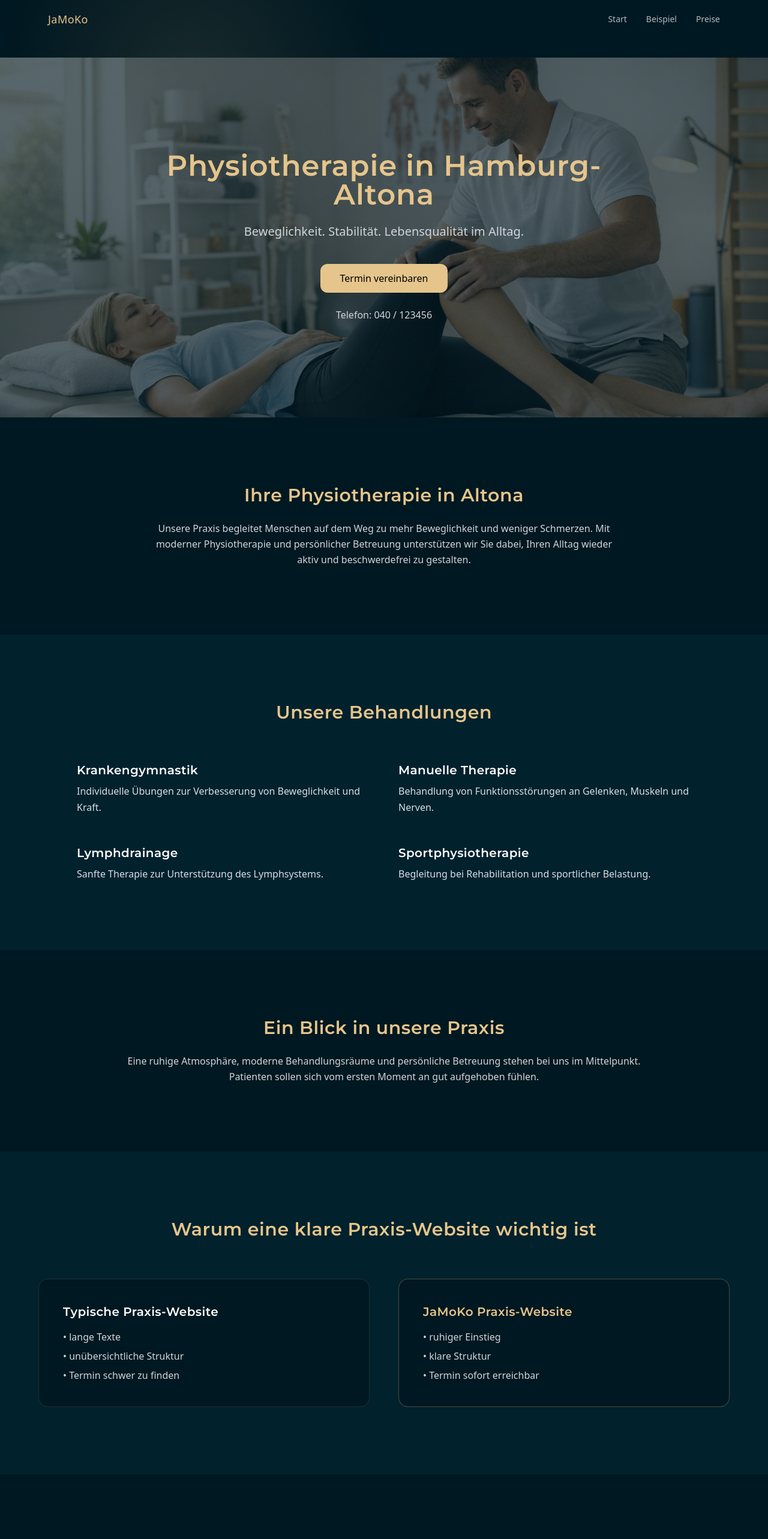
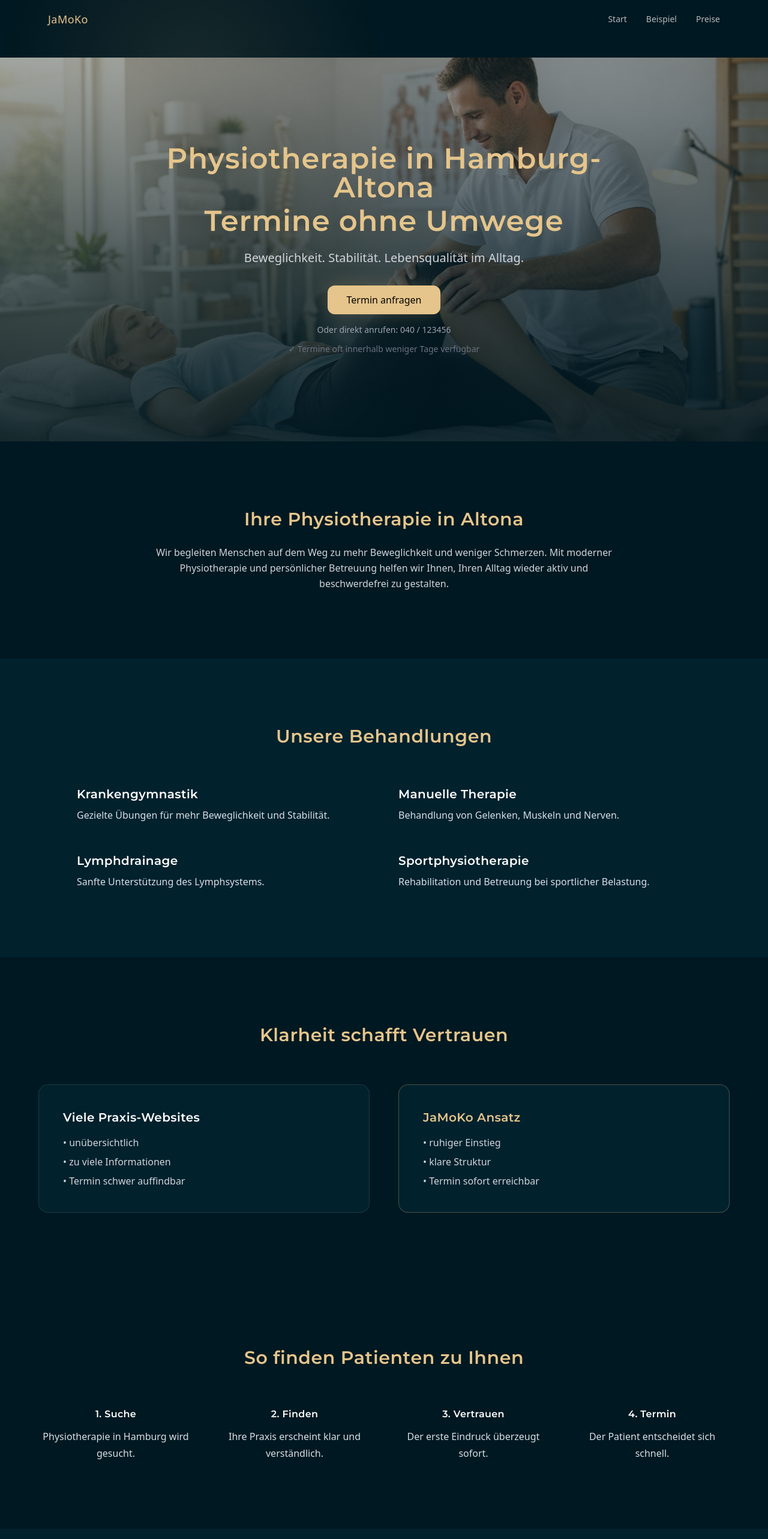
Before and after one commit to Jamoko112026/Jamoko-v1, a React (Vite) app: page /physio in a window 1280 px wide. Shown: the top 2566 px of the page at 60% size. Built offline with nearby package versions, Linux system fonts and the light colour scheme.

Commit message:
Physio Demo final

```diff
--- a/src/pages/PhysioDemo.tsx
+++ b/src/pages/PhysioDemo.tsx
@@ -3,7 +3,7 @@ export default function PhysioDemo() {
     <main className="w-full bg-[#001821] text-white">
 
       {/* HERO */}
-      <section className="relative min-h-[75vh] flex items-center justify-center text-center px-6 overflow-hidden">
+      <section className="relative min-h-[80vh] flex items-center justify-center text-center px-6 overflow-hidden">
 
         <img
           src="/physio/physio_hero.jpg"
@@ -11,24 +11,35 @@ export default function PhysioDemo() {
           className="absolute inset-0 w-full h-full object-cover"
         />
 
-        <div className="absolute inset-0 bg-[#001821]/65"></div>
+        {/* Overlay + Blickführung */}
+        <div className="absolute inset-0 bg-gradient-to-b from-[#001821]/40 via-[#001821]/70 to-[#001821]/90"></div>
+
+        {/* JaMoKo Glow */}
+        <div className="absolute inset-0 pointer-events-none bg-[radial-gradient(circle_at_top_left,rgba(229,197,139,0.15),transparent_60%)]"></div>
 
         <div className="relative z-10 max-w-3xl">
 
-          <h1 className="text-4xl md:text-5xl font-light mb-6">
+          <h1 className="text-4xl md:text-5xl font-light mb-6 leading-tight">
             Physiotherapie in Hamburg-Altona
+            <span className="block text-jamoko-gold mt-2">
+              Termine ohne Umwege
+            </span>
           </h1>
 
-          <p className="text-lg md:text-xl text-gray-300 mb-10">
+          <p className="text-lg md:text-xl text-gray-300 mb-8">
             Beweglichkeit. Stabilität. Lebensqualität im Alltag.
           </p>
 
-          <button className="px-8 py-3 rounded-xl bg-jamoko-gold text-black font-medium hover:opacity-90 transition">
-            Termin vereinbaren
+          <button className="px-8 py-3 rounded-xl bg-jamoko-gold text-black font-medium hover:opacity-90 transition shadow-[0_0_30px_rgba(229,197,139,0.25)]">
+            Termin anfragen
           </button>
 
-          <p className="mt-6 text-gray-300">
-            Telefon: 040 / 123456
+          <p className="mt-4 text-gray-400 text-sm">
+            Oder direkt anrufen: 040 / 123456
+          </p>
+
+          <p className="mt-3 text-gray-500 text-sm">
+            ✓ Termine oft innerhalb weniger Tage verfügbar
           </p>
 
         </div>
@@ -45,10 +56,9 @@ export default function PhysioDemo() {
           </h2>
 
           <p className="text-gray-300 leading-relaxed">
-            Unsere Praxis begleitet Menschen auf dem Weg zu mehr Beweglichkeit
-            und weniger Schmerzen. Mit moderner Physiotherapie und persönlicher
-            Betreuung unterstützen wir Sie dabei, Ihren Alltag wieder aktiv
-            und beschwerdefrei zu gestalten.
+            Wir begleiten Menschen auf dem Weg zu mehr Beweglichkeit und weniger Schmerzen.
+            Mit moderner Physiotherapie und persönlicher Betreuung helfen wir Ihnen,
+            Ihren Alltag wieder aktiv und beschwerdefrei zu gestalten.
           </p>
 
         </div>
@@ -69,22 +79,22 @@ export default function PhysioDemo() {
 
             <div>
               <h3 className="text-xl mb-2 text-white">Krankengymnastik</h3>
-              <p>Individuelle Übungen zur Verbesserung von Beweglichkeit und Kraft.</p>
+              <p>Gezielte Übungen für mehr Beweglichkeit und Stabilität.</p>
             </div>
 
             <div>
               <h3 className="text-xl mb-2 text-white">Manuelle Therapie</h3>
-              <p>Behandlung von Funktionsstörungen an Gelenken, Muskeln und Nerven.</p>
+              <p>Behandlung von Gelenken, Muskeln und Nerven.</p>
             </div>
 
             <div>
               <h3 className="text-xl mb-2 text-white">Lymphdrainage</h3>
-              <p>Sanfte Therapie zur Unterstützung des Lymphsystems.</p>
+              <p>Sanfte Unterstützung des Lymphsystems.</p>
             </div>
 
             <div>
               <h3 className="text-xl mb-2 text-white">Sportphysiotherapie</h3>
-              <p>Begleitung bei Rehabilitation und sportlicher Belastung.</p>
+              <p>Rehabilitation und Betreuung bei sportlicher Belastung.</p>
             </div>
 
           </div>
@@ -94,64 +104,37 @@ export default function PhysioDemo() {
       </section>
 
 
-      {/* PRAXIS EINBLICKE */}
+      {/* WEBSITE ERKLÄRUNG */}
       <section className="py-28 px-6">
-
-        <div className="max-w-4xl mx-auto text-center">
-
-          <h2 className="text-3xl mb-6 font-light">
-            Ein Blick in unsere Praxis
-          </h2>
-
-          <p className="text-gray-300 leading-relaxed">
-            Eine ruhige Atmosphäre, moderne Behandlungsräume und persönliche
-            Betreuung stehen bei uns im Mittelpunkt. Patienten sollen sich
-            vom ersten Moment an gut aufgehoben fühlen.
-          </p>
-
-        </div>
-
-      </section>
-
-
-      {/* WEBSITE ERKLÄRUNG */}
-      <section className="py-28 px-6 bg-[#01212d]">
 
         <div className="max-w-6xl mx-auto">
 
           <h2 className="text-3xl text-center mb-16 font-light">
-            Warum eine klare Praxis-Website wichtig ist
+            Klarheit schafft Vertrauen
           </h2>
 
           <div className="grid md:grid-cols-2 gap-12">
 
-            <div className="p-10 rounded-2xl bg-[#001821] border border-white/10">
-
+            <div className="p-10 rounded-2xl bg-[#01212d] border border-white/10">
               <h3 className="text-xl mb-4 text-white">
-                Typische Praxis-Website
+                Viele Praxis-Websites
               </h3>
-
               <ul className="text-gray-300 space-y-2">
-                <li>• lange Texte</li>
-                <li>• unübersichtliche Struktur</li>
-                <li>• Termin schwer zu finden</li>
+                <li>• unübersichtlich</li>
+                <li>• zu viele Informationen</li>
+                <li>• Termin schwer auffindbar</li>
               </ul>
-
             </div>
 
-
-            <div className="p-10 rounded-2xl bg-[#001821] border border-jamoko-gold/30">
-
+            <div className="p-10 rounded-2xl bg-[#01212d] border border-jamoko-gold/30">
               <h3 className="text-xl mb-4 text-jamoko-gold">
-                JaMoKo Praxis-Website
+                JaMoKo Ansatz
               </h3>
-
               <ul className="text-gray-300 space-y-2">
                 <li>• ruhiger Einstieg</li>
                 <li>• klare Struktur</li>
                 <li>• Termin sofort erreichbar</li>
               </ul>
-
             </div>
 
           </div>
@@ -167,29 +150,29 @@ export default function PhysioDemo() {
         <div className="max-w-6xl mx-auto text-center">
 
           <h2 className="text-3xl mb-16 font-light">
-            Der Weg eines Patienten
+            So finden Patienten zu Ihnen
           </h2>
 
           <div className="grid md:grid-cols-4 gap-10 text-gray-300">
 
             <div>
               <h3 className="text-white mb-3">1. Suche</h3>
-              <p>Patient sucht Physiotherapie in seiner Nähe.</p>
+              <p>Physiotherapie in Hamburg wird gesucht.</p>
             </div>
 
             <div>
               <h3 className="text-white mb-3">2. Finden</h3>
-              <p>Er entdeckt die Praxis über Google.</p>
+              <p>Ihre Praxis erscheint klar und verständlich.</p>
             </div>
 
             <div>
               <h3 className="text-white mb-3">3. Vertrauen</h3>
-              <p>Die Website zeigt klar Praxis und Leistungen.</p>
+              <p>Der erste Eindruck überzeugt sofort.</p>
             </div>
 
             <div>
               <h3 className="text-white mb-3">4. Termin</h3>
-              <p>Der Patient vereinbart einen Termin.</p>
+              <p>Der Patient entscheidet sich schnell.</p>
             </div>
 
           </div>
@@ -205,11 +188,11 @@ export default function PhysioDemo() {
         <div className="max-w-6xl mx-auto text-center">
 
           <h2 className="text-3xl mb-6 font-light">
-            Was unsere Patienten sagen
+            Vertrauen durch Erfahrung
           </h2>
 
           <p className="text-gray-400 mb-16">
-            Über 120 zufriedene Bewertungen
+            Über 120 zufriedene Patienten
           </p>
 
           <div className="grid md:grid-cols-3 gap-10">
@@ -217,21 +200,21 @@ export default function PhysioDemo() {
             <div className="p-8 rounded-2xl bg-[#001821] border border-white/10">
               <p className="text-jamoko-gold mb-3 text-lg">★★★★★</p>
               <p className="text-gray-300">
-                Sehr freundliches Team und kompetente Behandlung.
+                Ich habe schnell einen Termin bekommen und mich direkt gut aufgehoben gefühlt.
               </p>
             </div>
 
             <div className="p-8 rounded-2xl bg-[#001821] border border-white/10">
               <p className="text-jamoko-gold mb-3 text-lg">★★★★★</p>
               <p className="text-gray-300">
-                Schnelle Terminvergabe und angenehme Atmosphäre.
+                Sehr angenehme Atmosphäre und professionelle Behandlung.
               </p>
             </div>
 
             <div className="p-8 rounded-2xl bg-[#001821] border border-white/10">
               <p className="text-jamoko-gold mb-3 text-lg">★★★★★</p>
               <p className="text-gray-300">
-                Sehr professionelle Betreuung nach meiner Verletzung.
+                Ich konnte meine Beschwerden deutlich verbessern.
               </p>
             </div>
 
@@ -279,6 +262,14 @@ export default function PhysioDemo() {
 
       </section>
 
+
+      {/* MOBILE STICKY CTA */}
+      <div className="fixed bottom-4 left-4 right-4 md:hidden z-50">
+        <button className="w-full py-4 rounded-xl bg-jamoko-gold text-black font-medium shadow-lg">
+          Termin anfragen
+        </button>
+      </div>
+
     </main>
   )
 }
```
